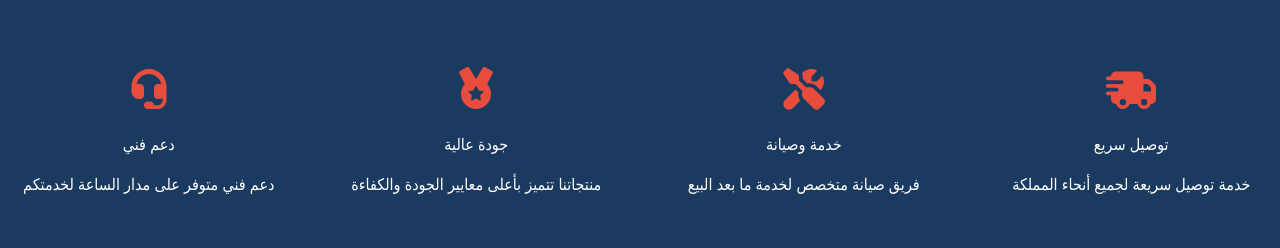
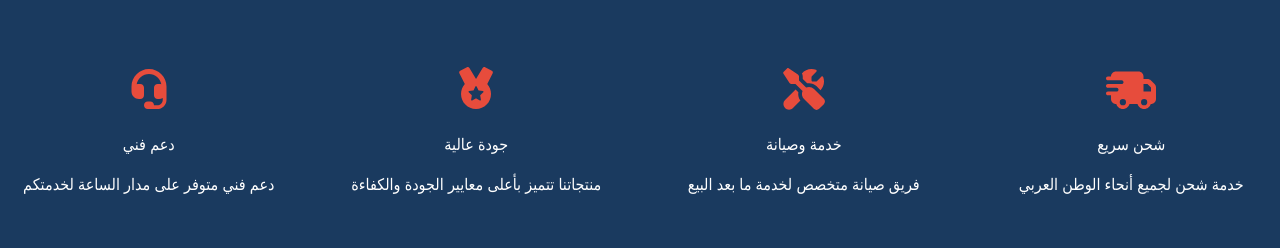
Before and after one commit to netlord2022/smartcoolsy, a Vue app: page / in a window 1280 px wide. Shown: the part 1360-1608 px from the top of the page. Built offline with nearby package versions, Linux system fonts and the light colour scheme.

Commit message:
text change

```diff
--- a/src/pages/About.vue
+++ b/src/pages/About.vue
@@ -52,8 +52,8 @@
         </div>
         <div class="feature">
           <font-awesome-icon icon="fas fa-shipping-fast" />
-          <h3>توصيل سريع</h3>
-          <p>نقدم خدمة توصيل سريعة وآمنة لجميع أنحاء المملكة في أسرع وقت ممكن.</p>
+          <h3>شحن سريع</h3>
+          <p>نقدم خدمة شحن آمنة لجميع أنحاء الوطن العربي في أسرع وقت ممكن.</p>
         </div>
         <div class="feature">
           <font-awesome-icon icon="fas fa-tools" />
--- a/src/pages/Home.vue
+++ b/src/pages/Home.vue
@@ -30,8 +30,8 @@
       <div class="features-grid">
         <div class="feature">
           <font-awesome-icon :icon="['fas', 'shipping-fast']" />
-          <h3>توصيل سريع</h3>
-          <p>خدمة توصيل سريعة لجميع أنحاء المملكة</p>
+          <h3>شحن سريع</h3>
+          <p>خدمة شحن لجميع أنحاء الوطن العربي</p>
         </div>
         <div class="feature">
           <font-awesome-icon :icon="['fas', 'fa-tools']" />
--- a/vite.config.js
+++ b/vite.config.js
@@ -5,4 +5,5 @@ import tailwindcss from "@tailwindcss/vite"
 // https://vite.dev/config/
 export default defineConfig({
   plugins: [vue(), tailwindcss()],
+  base: "/",
 })
```
